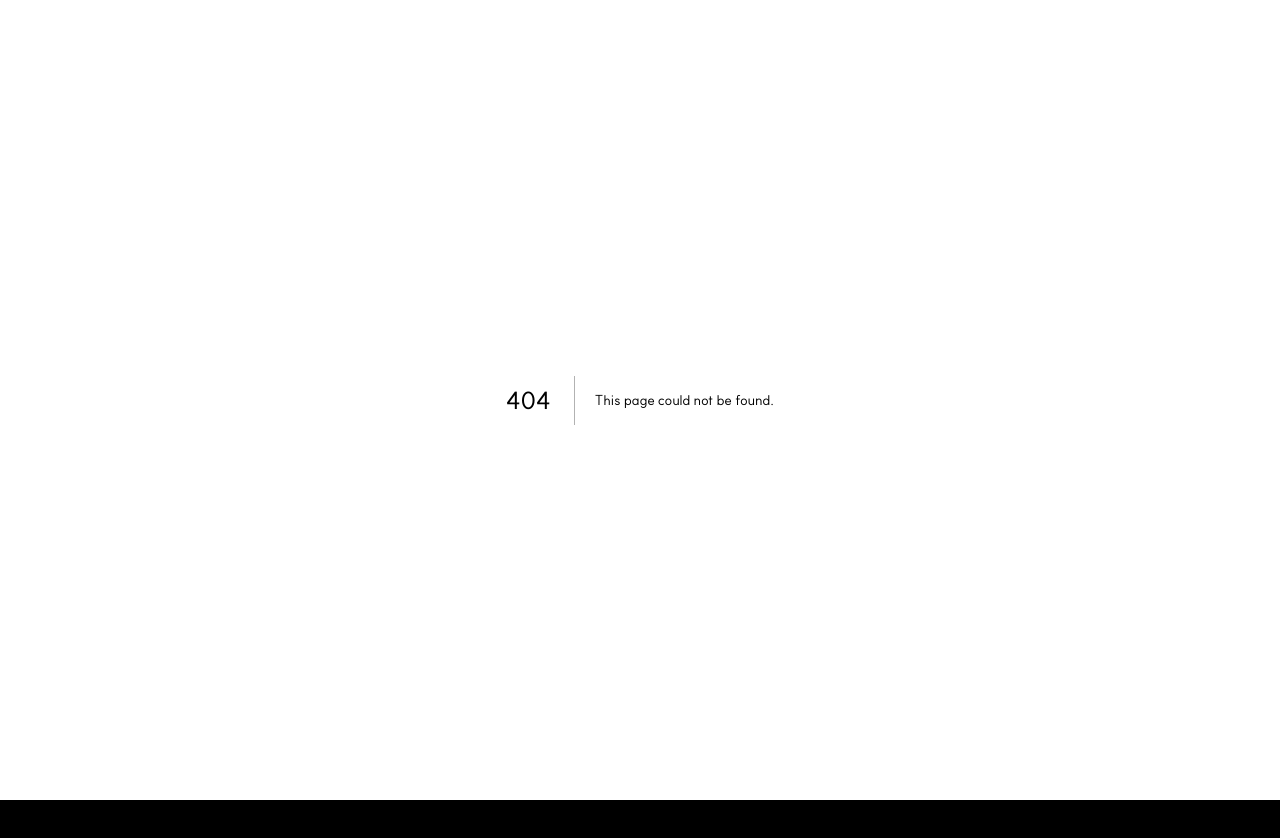
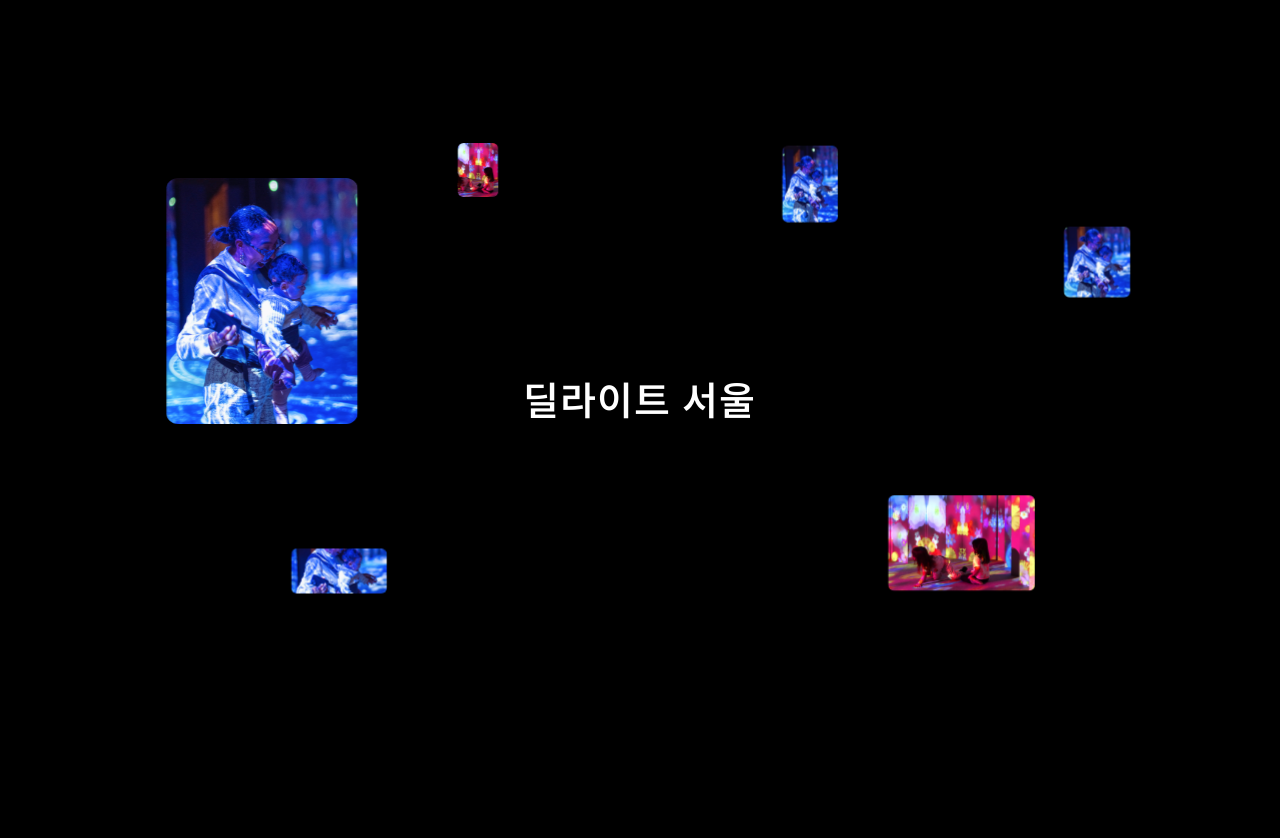
Before and after one commit to sonkdw/delight, a Next.js app: page /main in a window 1280 px wide. Before the commit this address had no page. Shown: the top 838 px of the page. Before the commit the page ends 800 px from the top, so only its background shows below. Built offline with nearby package versions, Linux system fonts and the light colour scheme.

Commit message:
feat: 이미지 스케일업 효과 구현

```diff
--- /dev/null
+++ b/src/app/main/page.tsx
@@ -0,0 +1,226 @@
+'use client';
+
+import { useEffect, useRef } from 'react';
+import styles from '../styles/Main.module.css';
+import gsap from 'gsap';
+import { ScrollTrigger } from 'gsap/ScrollTrigger';
+
+gsap.registerPlugin(ScrollTrigger);
+
+export default function MainPage() {
+  const img1Ref = useRef<HTMLDivElement | null>(null);
+  const img2Ref = useRef<HTMLDivElement | null>(null);
+  const img3Ref = useRef<HTMLDivElement | null>(null);
+  const img4Ref = useRef<HTMLDivElement | null>(null);
+  const img5Ref = useRef<HTMLDivElement | null>(null);
+  const img6Ref = useRef<HTMLDivElement | null>(null);
+
+  useEffect(() => {
+    // 기준이 되는 스크롤러(부모 div) 정의. 없으면 document.body 사용.
+    const scrollSection = document.body;
+
+    // 이미지1 등장 → 퇴장 (0%~15%)
+    gsap.fromTo(
+      img1Ref.current,
+      { scale: 0.6, opacity: 1 },
+      {
+        scale: 2, // 커졌다가 사라지는 느낌이면 scale: 2, 사라지게만 할거면 scale:1로 유지
+        opacity: 0,
+        ease: 'expo.inOut',
+        scrollTrigger: {
+          trigger: scrollSection,
+          start: '0% top', // 전체 스크롤 시작
+          end: '15% top',
+          scrub: true,
+        },
+      }
+    );
+    // 퇴장
+    gsap.to(img1Ref.current, {
+      scale: 2,
+      opacity: 0,
+      ease: 'expo.inOut',
+      scrollTrigger: {
+        trigger: scrollSection,
+        start: '15% top',
+        end: '0% top',
+        scrub: true,
+      },
+    });
+
+    // 이미지2 등장(2%) → 퇴장(17%)
+    gsap.fromTo(
+      img2Ref.current,
+      { scale: 0.3, opacity: 1 },
+      {
+        scale: 2,
+        opacity: 0,
+        ease: 'expo.inOut',
+        scrollTrigger: {
+          trigger: scrollSection,
+          start: '2% top',
+          end: '17% top',
+          scrub: true,
+        },
+      }
+    );
+    // 퇴장
+    gsap.to(img2Ref.current, {
+      scale: 2,
+      opacity: 0,
+      ease: 'expo.inOut',
+      scrollTrigger: {
+        trigger: scrollSection,
+        start: '17% top',
+        end: '2% top',
+        scrub: true,
+      },
+    });
+
+    // 이미지3 등장(5%) → 퇴장(30%)
+    gsap.fromTo(
+      img3Ref.current,
+      { scale: 0.3, opacity: 1 },
+      {
+        scale: 2,
+        opacity: 0,
+        ease: 'expo.inOut',
+        scrollTrigger: {
+          trigger: scrollSection,
+          start: '5% top',
+          end: '30% top',
+          scrub: true,
+        },
+      }
+    );
+    // 퇴장
+    gsap.to(img3Ref.current, {
+      scale: 2,
+      opacity: 0,
+      ease: 'expo.inOut',
+      scrollTrigger: {
+        trigger: scrollSection,
+        start: '30% top',
+        end: '5% top',
+        scrub: true,
+      },
+    });
+
+    // 이미지4 등장(7%) → 퇴장(40%)
+    gsap.fromTo(
+      img4Ref.current,
+      { scale: 0.3, opacity: 1 },
+      {
+        scale: 2,
+        opacity: 0,
+        ease: 'expo.inOut',
+        scrollTrigger: {
+          trigger: scrollSection,
+          start: '7% top',
+          end: '40% top',
+          scrub: true,
+        },
+      }
+    );
+    // 퇴장
+    gsap.to(img4Ref.current, {
+      scale: 2,
+      opacity: 0,
+      ease: 'expo.inOut',
+      scrollTrigger: {
+        trigger: scrollSection,
+        start: '40% top',
+        end: '7% top',
+        scrub: true,
+      },
+    });
+
+    // 이미지5 등장(10%) → 퇴장(50%)
+    gsap.fromTo(
+      img5Ref.current,
+      { scale: 0.3, opacity: 1 },
+      {
+        scale: 2,
+        opacity: 0,
+        ease: 'expo.inOut',
+        scrollTrigger: {
+          trigger: scrollSection,
+          start: '10% top',
+          end: '50% top',
+          scrub: true,
+        },
+      }
+    );
+    // 퇴장
+    gsap.to(img5Ref.current, {
+      scale: 2,
+      opacity: 0,
+      ease: 'expo.inOut',
+      scrollTrigger: {
+        trigger: scrollSection,
+        start: '50% top',
+        end: '10% top',
+        scrub: true,
+      },
+    });
+
+    // 이미지6 등장(15%) → 퇴장(60%)
+    gsap.fromTo(
+      img6Ref.current,
+      { scale: 0.3, opacity: 1 },
+      {
+        scale: 2,
+        opacity: 0,
+        ease: 'expo.inOut',
+        scrollTrigger: {
+          trigger: scrollSection,
+          start: '15% top',
+          end: '60% top',
+          scrub: true,
+        },
+      }
+    );
+    // 퇴장
+    gsap.to(img6Ref.current, {
+      scale: 2,
+      opacity: 0,
+      ease: 'expo.inOut',
+      scrollTrigger: {
+        trigger: scrollSection,
+        start: '60% top',
+        end: '15% top',
+        scrub: true,
+      },
+    });
+
+    // 클린업
+    return () => {
+      ScrollTrigger.getAll().forEach((trigger) => trigger.kill());
+    };
+  }, []);
+
+  return (
+    <div className={styles.container}>
+      <div className={styles.centerTitle}>딜라이트 서울</div>
+
+      <div ref={img1Ref} className={`${styles.image} ${styles.img1}`}>
+        <img src="/images/test-image1.png" alt="img1" className={styles.img} />
+      </div>
+      <div ref={img2Ref} className={`${styles.image} ${styles.img2}`}>
+        <img src="/images/test-image2.png" alt="img2" className={styles.img} />
+      </div>
+      <div ref={img3Ref} className={`${styles.image} ${styles.img3}`}>
+        <img src="/images/test-image1.png" alt="img3" className={styles.img} />
+      </div>
+      <div ref={img4Ref} className={`${styles.image} ${styles.img4}`}>
+        <img src="/images/test-image1.png" alt="img4" className={styles.img} />
+      </div>
+      <div ref={img5Ref} className={`${styles.image} ${styles.img5}`}>
+        <img src="/images/test-image1.png" alt="img5" className={styles.img} />
+      </div>
+      <div ref={img6Ref} className={`${styles.image} ${styles.img6}`}>
+        <img src="/images/test-image2.png" alt="img6" className={styles.img} />
+      </div>
+    </div>
+  );
+}
--- /dev/null
+++ b/src/app/styles/Main.module.css
@@ -0,0 +1,76 @@
+.container {
+  width: 100vw;
+  height: 2000px;
+  position: relative;
+  background: #000;
+}
+
+.centerTitle {
+  position: fixed;
+  top: 50%;
+  left: 50%;
+  transform: translate(-50%, -50%);
+  color: #fff;
+  font-size: 2.5rem;
+  font-weight: bold;
+  letter-spacing: 0.05em;
+  text-align: center;
+  z-index: 2;
+}
+
+/* 이미지 공통 스타일 */
+.image {
+  position: fixed;
+  border-radius: 20px;
+  overflow: hidden;
+  box-shadow: 0 8px 32px rgba(0, 0, 0, 0.25);
+  transform: scale(0.2);
+  opacity: 0;
+  transition: none; /* GSAP가 컨트롤 */
+}
+
+.img {
+  width: 100%;
+  height: 100%;
+  object-fit: cover;
+  display: block;
+}
+
+.img1 {
+  left: 8vw;
+  top: 12vh;
+  width: 320px;
+  height: 410px;
+}
+.img2 {
+  left: 32vw;
+  top: 10vh;
+  width: 136px;
+  height: 180px;
+}
+
+.img3 {
+  left: 56vw;
+  top: 7vh;
+  width: 186px;
+  height: 256px;
+}
+.img4 {
+  left: 77vw;
+  top: 18vh;
+  width: 222px;
+  height: 236px;
+}
+.img5 {
+  left: 14vw;
+  top: 62vh;
+  width: 320px;
+  height: 150px;
+}
+
+.img6 {
+  left: 56vw;
+  top: 48vh;
+  width: 489px;
+  height: 318px;
+}
```
Also changed, not shown: public/images/test-image1.png (added), public/images/test-image2.png (added).
